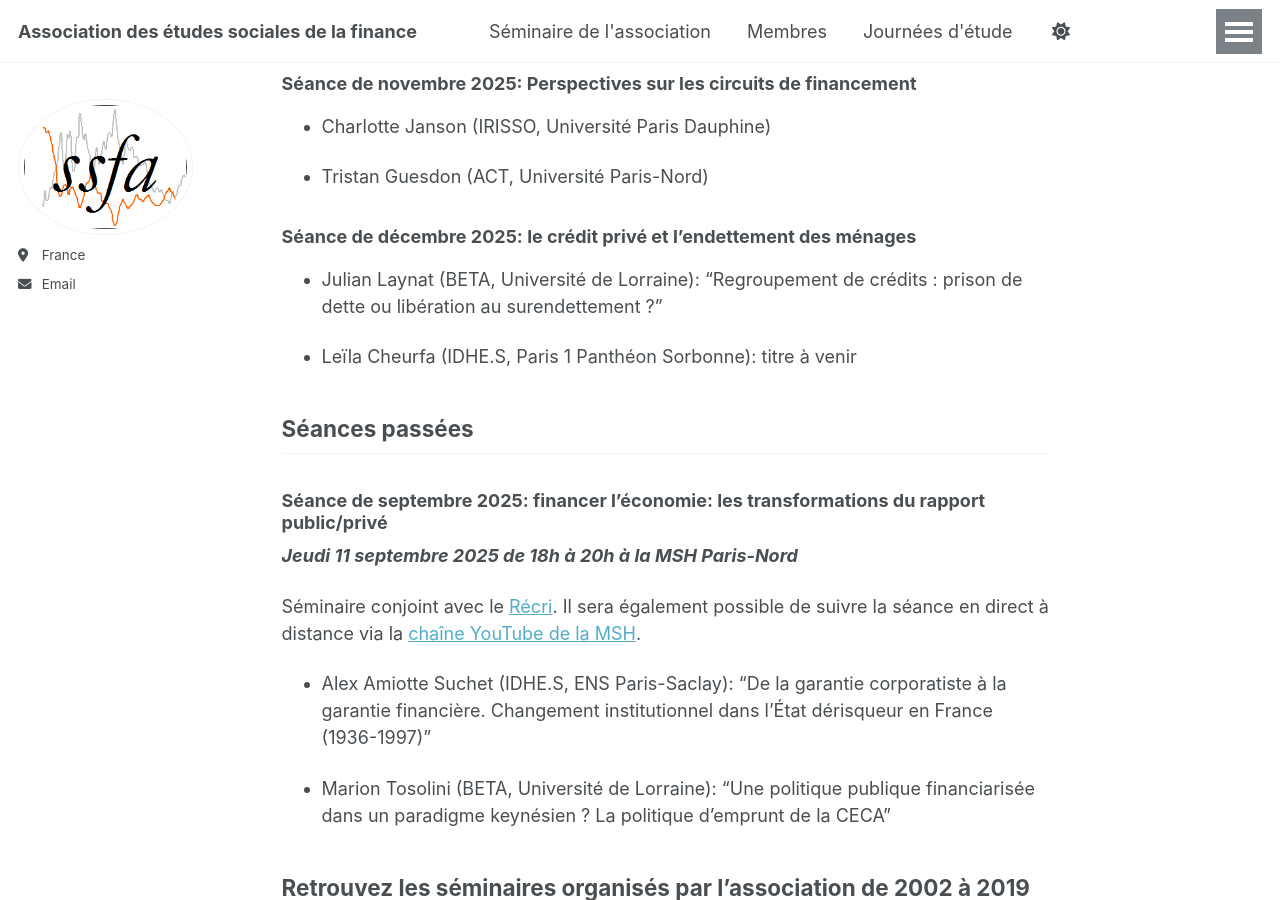
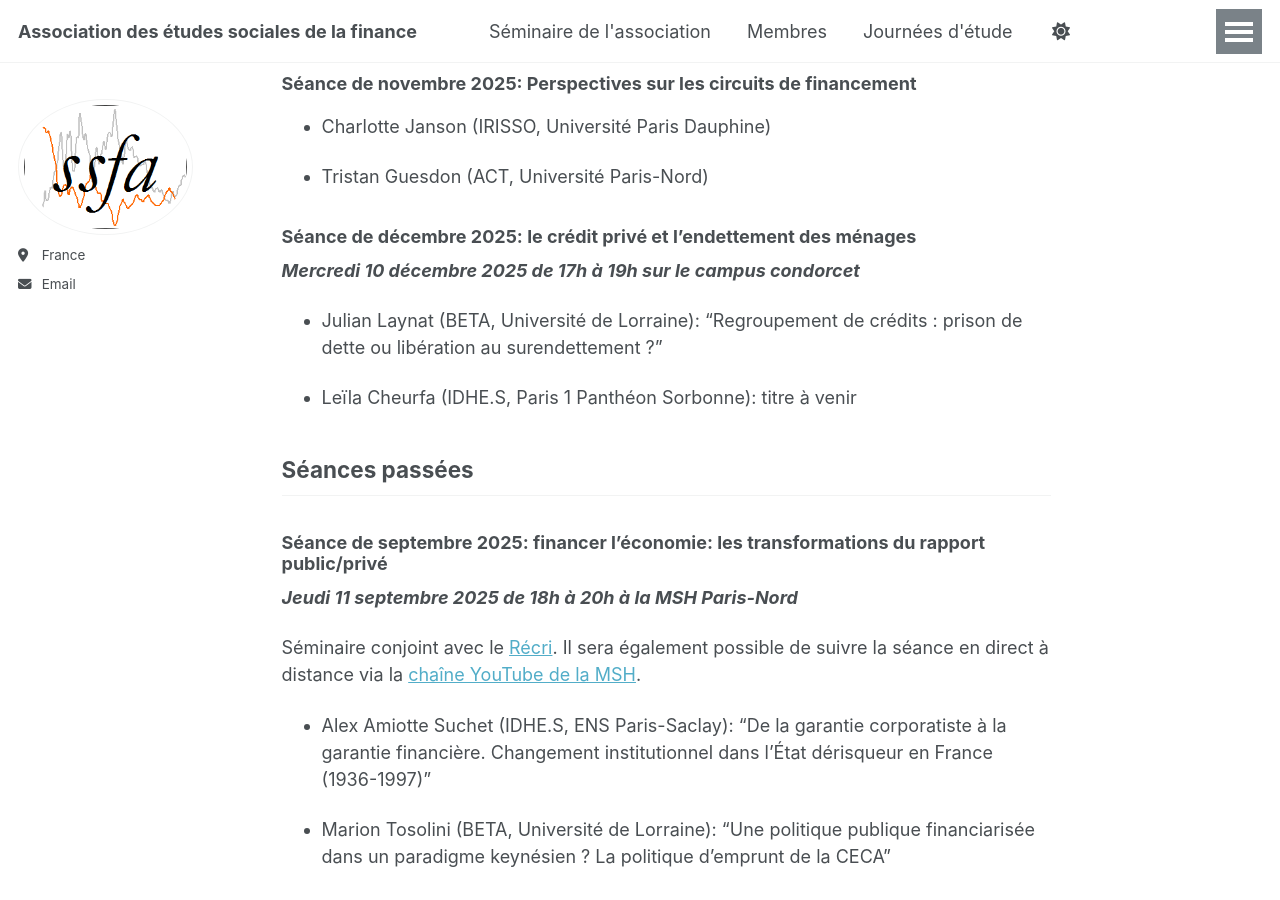
Before and after one commit to ssfa-aesf/ssfa-aesf.github.io, a Jekyll site: the page built from _pages/seminaire.md, in a window 1280 px wide and 900 px high, scrolled down 513 px. Built offline with Jekyll 4.4.1, drawn with Linux system fonts in a browser that asks for light colours.

Commit message:
Update seminaire.md

```diff
--- a/_pages/seminaire.md
+++ b/_pages/seminaire.md
@@ -28,6 +28,8 @@ _**Mardi 14 octobre 2025 de 17h à 19h sur le campus condorcet**_
 
 
 ### Séance de décembre 2025: le crédit privé et l'endettement des ménages
+_**Mercredi 10 décembre 2025 de 17h à 19h sur le campus condorcet**_
+
 
 - Julian Laynat (BETA, Université de Lorraine): "Regroupement de crédits : prison de dette ou libération au surendettement ?"
 
```
